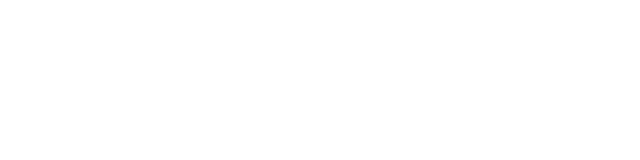
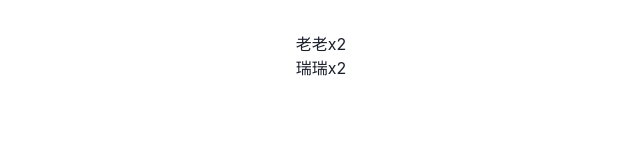
Before and after one commit to RekiDunois/yet-another-ygo-draw-simulator, a React (Vite) app: page / in a window 1280 px wide. Shown: the top 160 px of the page, without its empty margins (319-959 px from the left). Built offline with nearby package versions, Linux system fonts and the light colour scheme.

Commit message:
components: add deck exhibit component

```diff
--- a/src/App.tsx
+++ b/src/App.tsx
@@ -1,8 +1,25 @@
 import { useState } from 'react'
 import './App.css'
+import { Deck } from './components/deck'
 
 function App() {
-  return <div className="App"></div>
+  return (
+    <div className="App">
+      <Deck
+        data={{
+          id: 1,
+          name: '114514',
+          quantity: 40,
+          main: [
+            { id: 1, name: '老老', quantity: 2 },
+            { id: 2, name: '瑞瑞', quantity: 2 },
+          ],
+          side: [],
+          ex: [],
+        }}
+      ></Deck>
+    </div>
+  )
 }
 
 export default App
--- /dev/null
+++ b/src/components/card-item.tsx
@@ -0,0 +1,18 @@
+import { Flex, ListItem, ListItemProps } from '@chakra-ui/react'
+import React from 'react'
+import { CardData } from '../models/deck'
+
+export interface CardProps extends ListItemProps {
+  data: CardData
+}
+
+export const CardItem = (props: CardProps) => {
+  return (
+    <ListItem>
+      <Flex>
+        <div>{props.data.name}</div>
+        <div>x{props.data.quantity}</div>
+      </Flex>
+    </ListItem>
+  )
+}
--- /dev/null
+++ b/src/components/deck-importer.tsx
@@ -0,0 +1,5 @@
+import React from 'react'
+
+export const DeckImporter = () => {
+  return <div>DeckImporter</div>
+}
--- /dev/null
+++ b/src/components/deck.tsx
@@ -0,0 +1,21 @@
+import { Container, List, ListProps } from '@chakra-ui/react'
+import React from 'react'
+import { DeckData } from '../models/deck'
+import { CardItem } from './card-item'
+
+export interface DeckProp extends ListProps {
+  data: DeckData
+}
+
+export const Deck = (prop: DeckProp) => {
+  const { data } = prop
+  return (
+    <Container>
+      <List
+        children={data.main.map((card) => (
+          <CardItem data={card}></CardItem>
+        ))}
+      />
+    </Container>
+  )
+}
```
